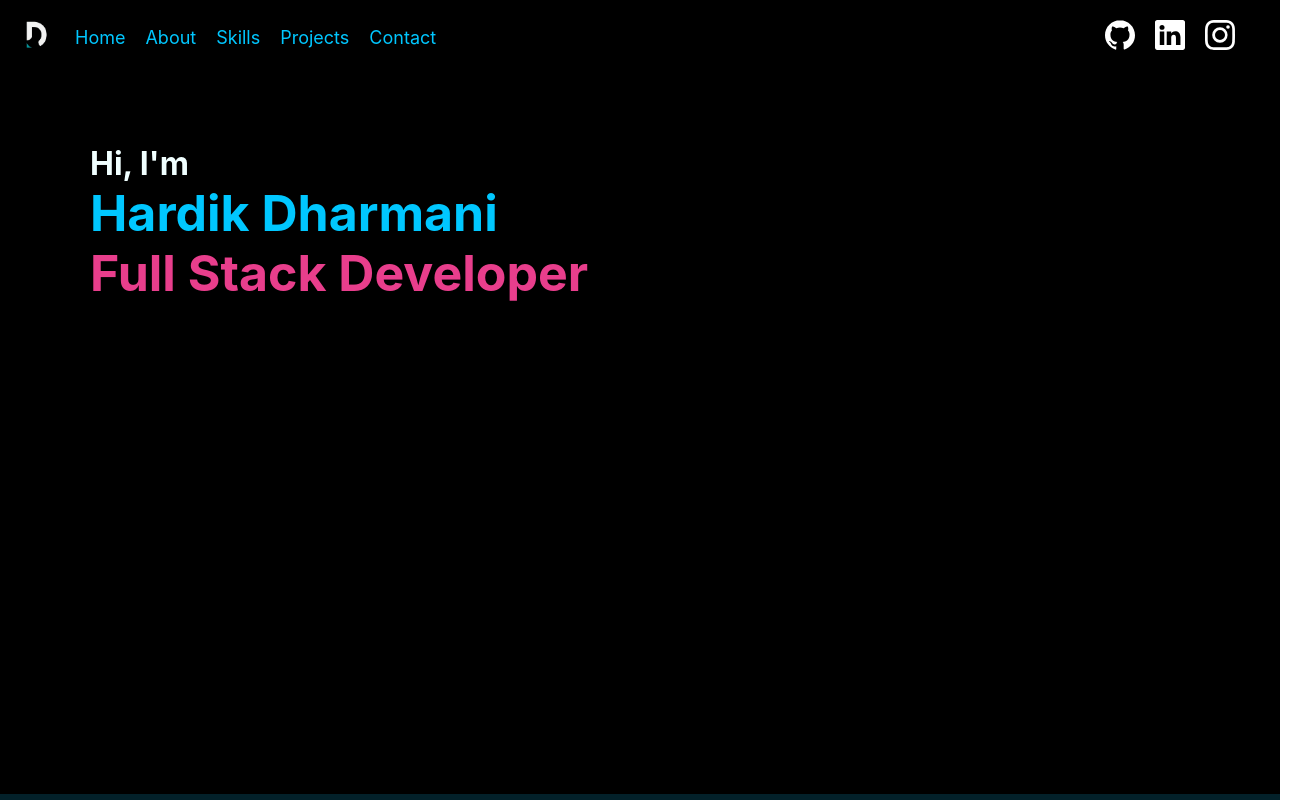
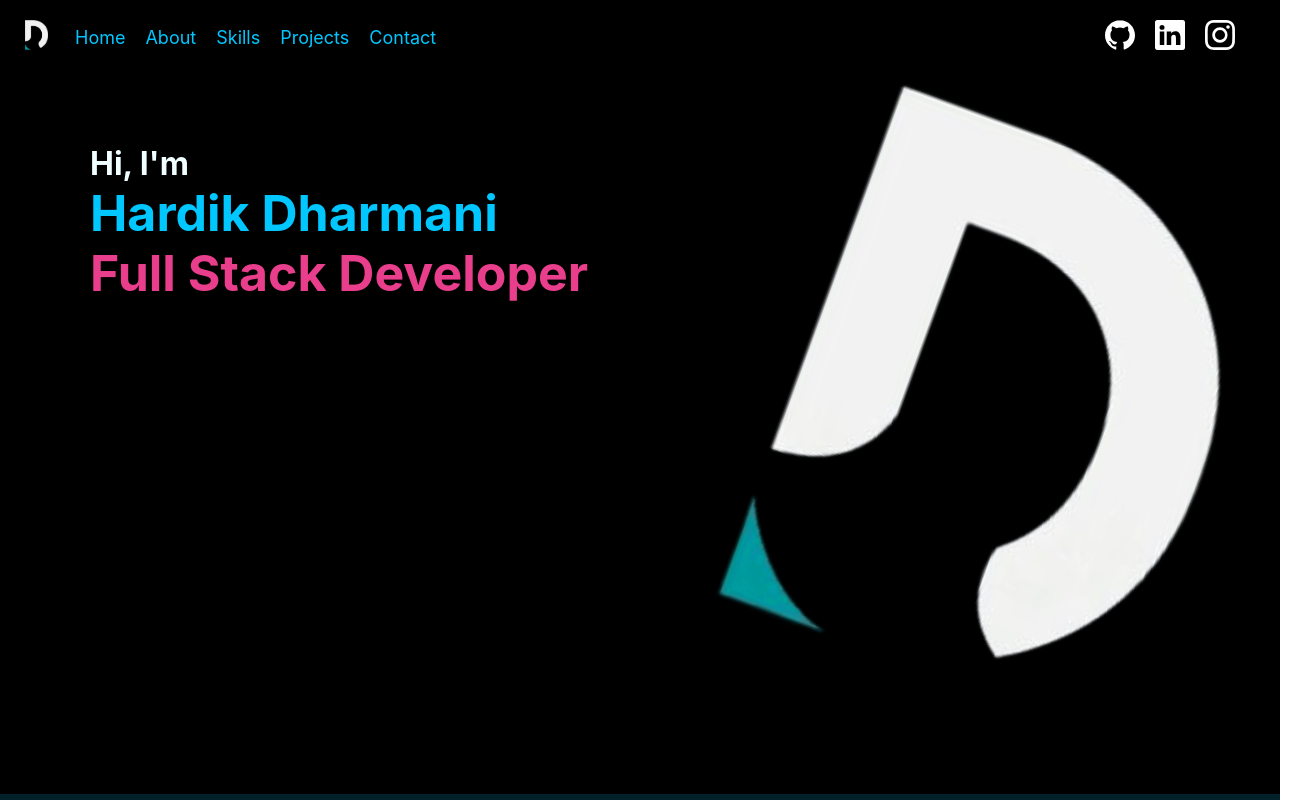
Before and after one commit to Ddharmani3/Portfolio, a React (Create React App) app: page / in a window 1280 px wide. Shown: the top 800 px of the page, 1310 px wide, since content can reach past the window. Built offline with nearby package versions, Linux system fonts and the light colour scheme.

Commit message:
added logos

```diff
--- a/src/components/titlebanner.js
+++ b/src/components/titlebanner.js
@@ -4,6 +4,8 @@ function titlebanner() {
 
 
   return (
+   <div className="banner">
+
     <div className="tcont">
         <h1 className="hi">Hi, I'm</h1>
        <h1 className="name">Hardik Dharmani </h1>
@@ -14,6 +16,10 @@ function titlebanner() {
        </div>
 
     </div>
+       <div className="logoban">
+        <img src="dlogo.png" height={"550px"}  alt="" />
+       </div>
+   </div>
   )
 }
 
--- a/src/index.css
+++ b/src/index.css
@@ -5,7 +5,9 @@
 
 }
 body {
+  overflow-x: hidden;
   margin: 0%;
+  width: 100vw;
   font-family: -apple-system, BlinkMacSystemFont, 'Segoe UI', 'Roboto', 'Oxygen',
     'Ubuntu', 'Cantarell', 'Fira Sans', 'Droid Sans', 'Helvetica Neue',
     sans-serif;
@@ -23,6 +25,7 @@ code {
   height: 30px;
   position: absolute;
   top: 20px;
+  left: 25px;
 
 }
 
@@ -66,12 +69,24 @@ code {
     bottom: 5px;
 }
 
-.tcont{
+
+.banner{
+  overflow: hidden;
   padding: 30px;
   background-color: black;
   width: 100%;
   height: 90vh;
-  box-sizing: border-box;
+  display: flex;
+  justify-content: space-between;
+
+}
+.logoban{
+
+  margin-top: 30px;
+  margin-right: 50px;
+  transition: .5s;
+  transform: rotate(20deg);
+
 }
 
 .hi{
@@ -146,6 +161,7 @@ code {
 }
 
 .svico{
+  cursor: pointer;
   transition: transform .3s;
   transition-timing-function: ease-in-out;
 }
```
Also changed, not shown: public/dlogo.png, 1 other file (tests, documents, lock files or other folders).
